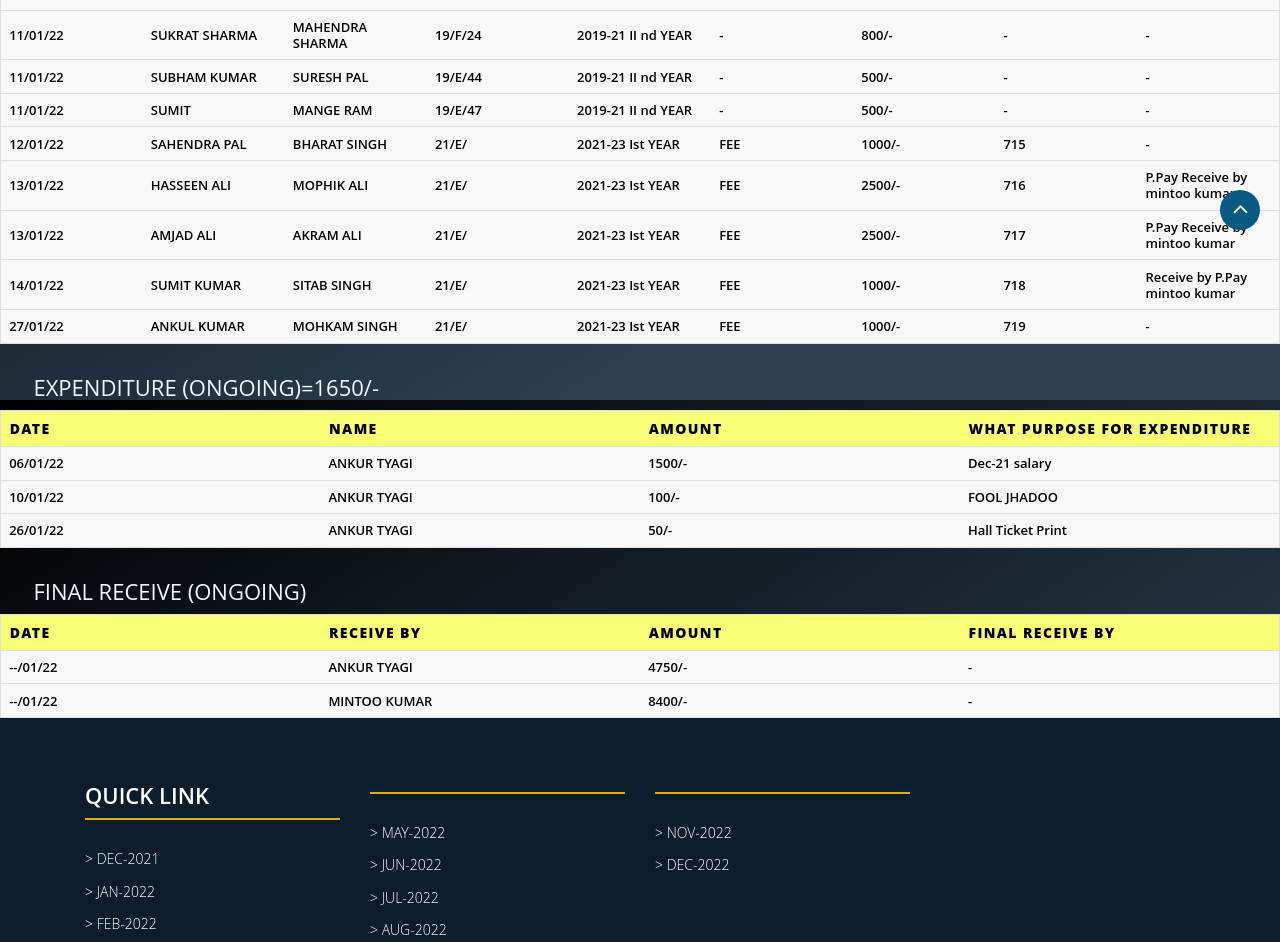
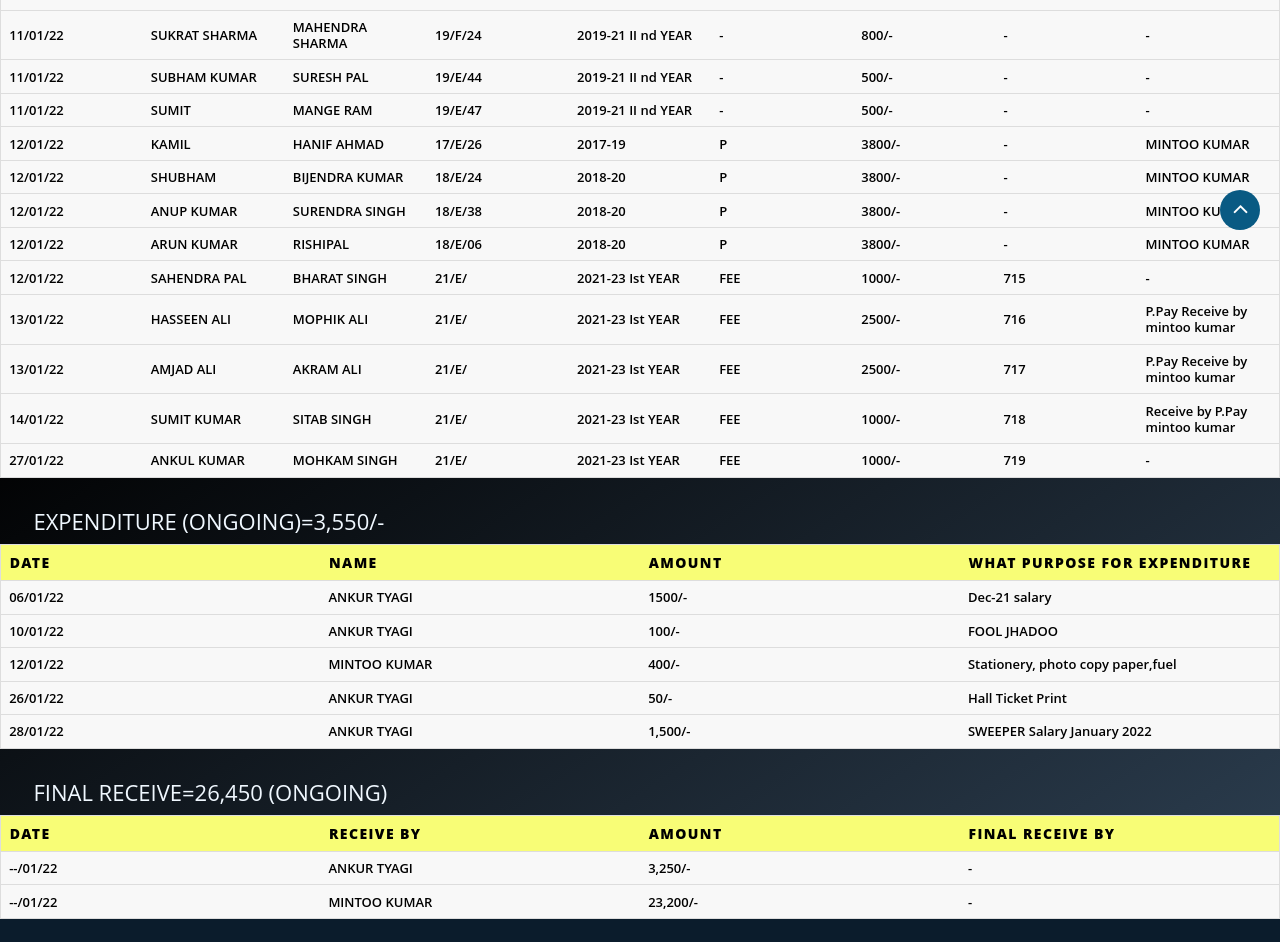
Before and after one commit to ankurtyagi7/FEE-STATUS.githhub.io, a plain HTML site: page January-2022.html in a window 1280 px wide. Shown: the part 560-1502 px from the top of the page. Drawn offline with Linux system fonts and the light colour scheme.

Commit message:
january update
my website

```diff
--- a/January-2022.html
+++ b/January-2022.html
@@ -242,7 +242,7 @@ body {
 	</section>
 
 	<!-- end section -->
-     <div class= "gap"> <h2>&#8194 &#8194 INCOME (ongoing)=14800/- </h2>  </div>
+     <div class= "gap"> <h2>&#8194 &#8194 INCOME (ongoing)=30,000/- </h2>  </div>
 
       <table>
  <!-- <caption>FEE  STATUS/ DEC-2021</caption> -->
@@ -402,10 +402,72 @@ body {
 
     </tr>
 
+      <tr>
+      <td data-label="DATE">12/01/22</td>
+      <td data-label="STUDENT NAME">KAMIL</td>
+      <td data-label="FATHER NAME">HANIF AHMAD</td>
+      <td data-label="TRADE/CPI">17/E/26</td>
+        <td data-label="SESSION">2017-19</td>
+      <td data-label="FEE">P</td>
+      <td data-label="AMOUNT">3800/-</td>
+        <td data-label="RECEIPT NO"> - </td>
+      <td data-label="REMARK">MINTOO KUMAR</td>
+
+
+       </tr>
+
+
+       <tr>
+      <td data-label="DATE">12/01/22</td>
+      <td data-label="STUDENT NAME">SHUBHAM</td>
+      <td data-label="FATHER NAME">BIJENDRA KUMAR</td>
+      <td data-label="TRADE/CPI">18/E/24</td>
+        <td data-label="SESSION">2018-20</td>
+      <td data-label="FEE">P</td>
+      <td data-label="AMOUNT">3800/-</td>
+        <td data-label="RECEIPT NO"> - </td>
+      <td data-label="REMARK">MINTOO KUMAR</td>
+
+
+       </tr>
+
+       <tr>
+      <td data-label="DATE">12/01/22</td>
+      <td data-label="STUDENT NAME">ANUP KUMAR</td>
+      <td data-label="FATHER NAME">SURENDRA SINGH</td>
+      <td data-label="TRADE/CPI">18/E/38</td>
+        <td data-label="SESSION">2018-20</td>
+      <td data-label="FEE">P</td>
+      <td data-label="AMOUNT">3800/-</td>
+        <td data-label="RECEIPT NO"> - </td>
+      <td data-label="REMARK">MINTOO KUMAR</td>
+
+
+       </tr>
+
+
+       <tr>
+      <td data-label="DATE">12/01/22</td>
+      <td data-label="STUDENT NAME">ARUN KUMAR</td>
+      <td data-label="FATHER NAME">RISHIPAL</td>
+      <td data-label="TRADE/CPI">18/E/06</td>
+        <td data-label="SESSION">2018-20</td>
+      <td data-label="FEE">P</td>
+      <td data-label="AMOUNT">3800/-</td>
+        <td data-label="RECEIPT NO"> - </td>
+      <td data-label="REMARK">MINTOO KUMAR</td>
+
+
+       </tr>
 
 
 
-       <tr>
+
+
+
+
+
+      <tr>
       <td data-label="DATE">12/01/22</td>
       <td data-label="STUDENT NAME">SAHENDRA PAL</td>
       <td data-label="FATHER NAME">BHARAT SINGH</td>
@@ -491,7 +553,7 @@ body {
 
 
 
-    <div class= "gap"> <h2>&#8194 &#8194 EXPENDITURE (ONGOING)=1650/-  </h2>  </div>
+    <div class= "gap"> <h2>&#8194 &#8194 EXPENDITURE (ONGOING)=3,550/-  </h2>  </div>
 
 
 	 <table>
@@ -528,6 +590,18 @@ body {
     </tr>
 
       <tr>
+     <td data-label="DATE">12/01/22</td>
+      <td data-label="NAME">MINTOO KUMAR</td>
+      <td data-label="AMOUNT">400/-</td>
+      <td data-label="WHAT PURPOSE FOR Expenditure">Stationery, photo copy paper,fuel</td>
+
+
+
+
+    </tr>
+
+
+      <tr>
      <td data-label="DATE">26/01/22</td>
       <td data-label="NAME">ANKUR TYAGI</td>
       <td data-label="AMOUNT">50/-</td>
@@ -538,6 +612,19 @@ body {
 
     </tr>
 
+
+
+
+      <tr>
+     <td data-label="DATE">28/01/22</td>
+      <td data-label="NAME">ANKUR TYAGI </td>
+      <td data-label="AMOUNT">1,500/-</td>
+      <td data-label="WHAT PURPOSE FOR Expenditure">SWEEPER Salary January 2022</td>
+
+
+
+
+    </tr>
   <!--  <tr>
       <td data-label="DATE">26/12/21</td>
       <td data-label="NAME">MINTOO KUMAR </td>
@@ -597,7 +684,7 @@ body {
 
 
 
-     <div class= "gap"> <h2>&#8194 &#8194 FINAL RECEIVE (ONGOING) </h2>  </div>
+     <div class= "gap"> <h2>&#8194 &#8194 FINAL RECEIVE=26,450 (ONGOING) </h2>  </div>
 
 
 	 <table>
@@ -622,7 +709,7 @@ body {
   <tr>
       <td data-label="DATE">--/01/22</td>
       <td data-label="RECEIVE BY"> ANKUR TYAGI</td>
-      <td data-label="AMOUNT">4750/-</td>
+      <td data-label="AMOUNT">3,250/-</td>
       <td data-label=" FINAL RECEIVE BY">-</td>
 
 
@@ -631,7 +718,7 @@ body {
     <tr>
       <td data-label="DATE">--/01/22</td>
       <td data-label="RECEIVE BY"> MINTOO KUMAR</td>
-      <td data-label="AMOUNT">8400/-</td>
+      <td data-label="AMOUNT">23,200/-</td>
       <td data-label=" FINAL RECEIVE BY">-</td>
 
 
```
